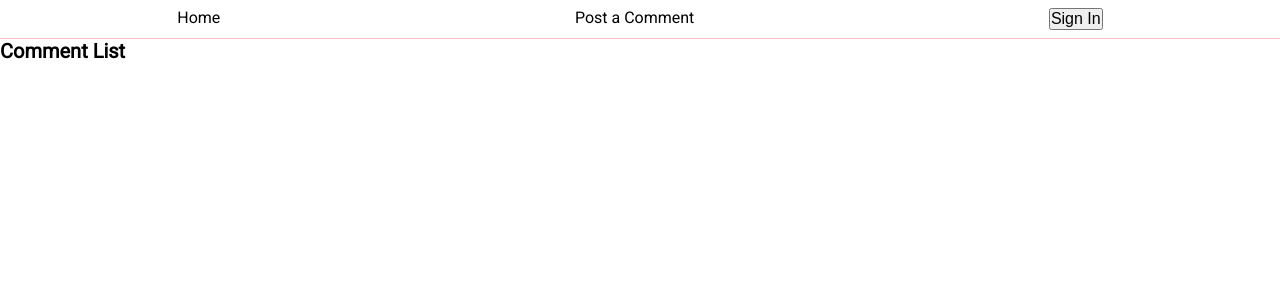
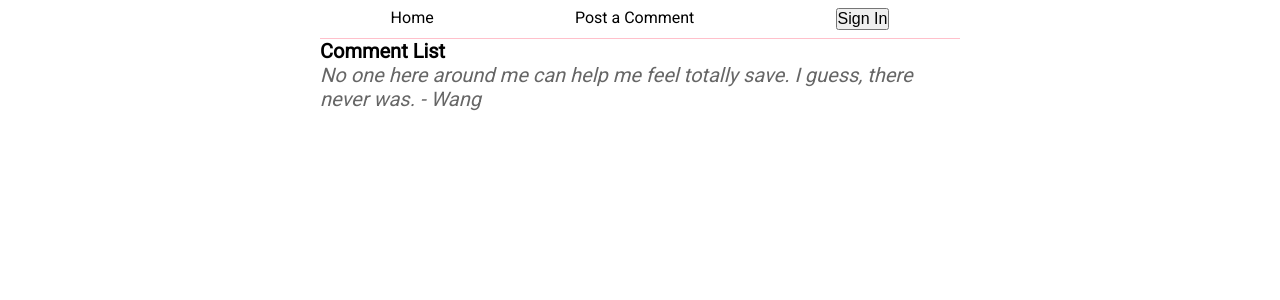
Before and after one commit to haryantowang09/hdyf, a React (Create React App) app: page / in a window 1280 px wide. Shown: the top 300 px of the page. Built offline with nearby package versions, Linux system fonts and the light colour scheme.

Commit message:
Add gridding.

```diff
--- /dev/null
+++ b/src/assets/styles/layout.css
@@ -0,0 +1,14 @@
+.main-layout {
+  display: grid;
+  grid-template-columns: 25% [start]1fr[end] 25%;
+}
+
+.main-layout * {
+  grid-column: start/end;
+}
+
+@media screen and (max-width: 425px) {
+  .main-layout {
+    grid-template-columns: 1em [start]1fr[end] 1em;
+  }
+}
--- a/src/assets/styles/reset.css
+++ b/src/assets/styles/reset.css
@@ -9,3 +9,7 @@ body * {
   color:            unset;
   text-decoration:  unset;
 }
+
+html, body {
+  height: 100vh;
+}
--- a/src/components/App.js
+++ b/src/components/App.js
@@ -14,6 +14,11 @@ const Nav = styled.nav`
   font-size: 0.8em;
   border-bottom: 1px solid pink;
   padding: 0.5em 0;
+`;
+
+const BlogQuote = styled.blockquote`
+  font-style: Italic;
+  color: #666666;
 `;
 
 class App extends Component {
@@ -45,11 +50,12 @@ class App extends Component {
 
   render() {
     return (
-      <div>
+      <main className="main-layout">
         {this.renderHeader()}
         <Route path="/post" component={CommentBox} />
         <Route path="/" exact component={CommentList} />
-      </div>
+        <BlogQuote>No one here around me can help me feel totally save. I guess, there never was. - Wang</BlogQuote>
+      </main>
     );
   }
 }
--- a/src/index.js
+++ b/src/index.js
@@ -4,6 +4,7 @@ import { BrowserRouter, Route } from 'react-router-dom';
 import Root from 'Root';
 import App from 'components/App';
 import 'assets/styles/reset.css';
+import 'assets/styles/layout.css';
 
 ReactDOM.render(
   <Root>
```
